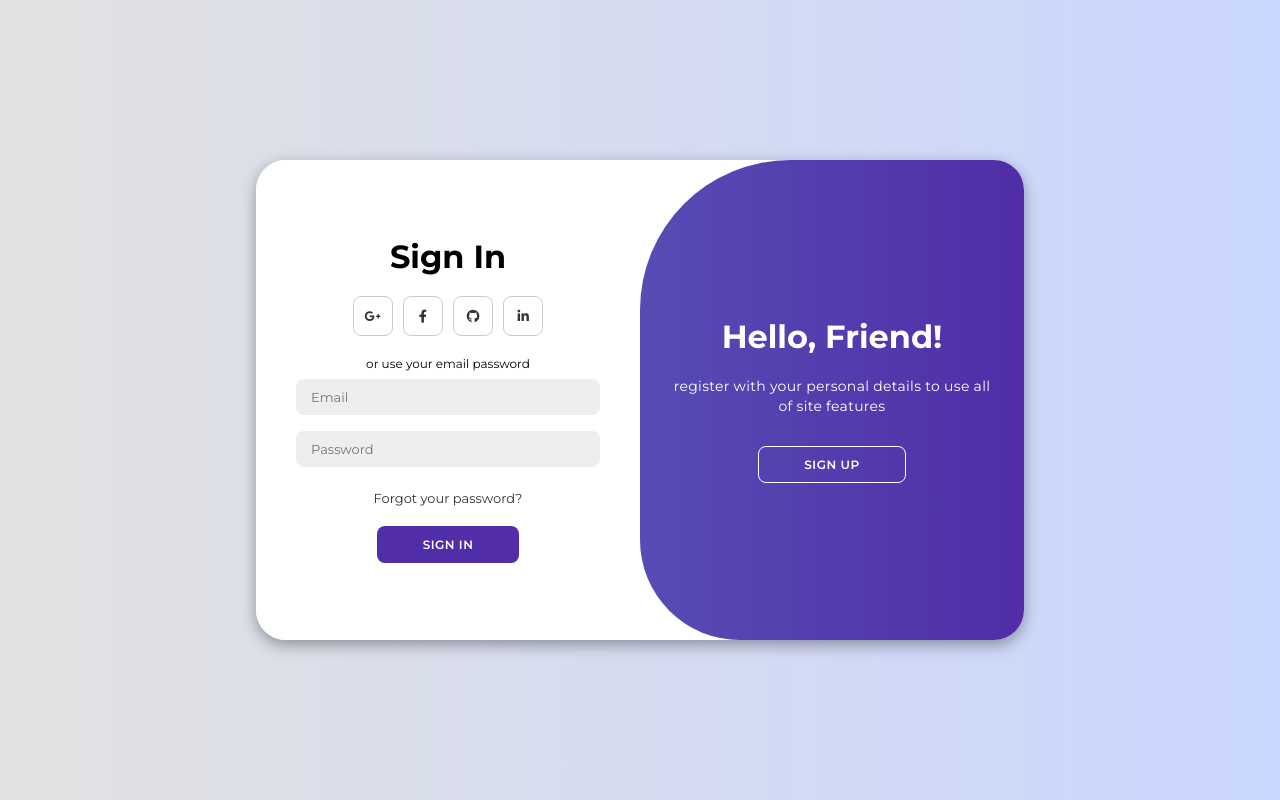
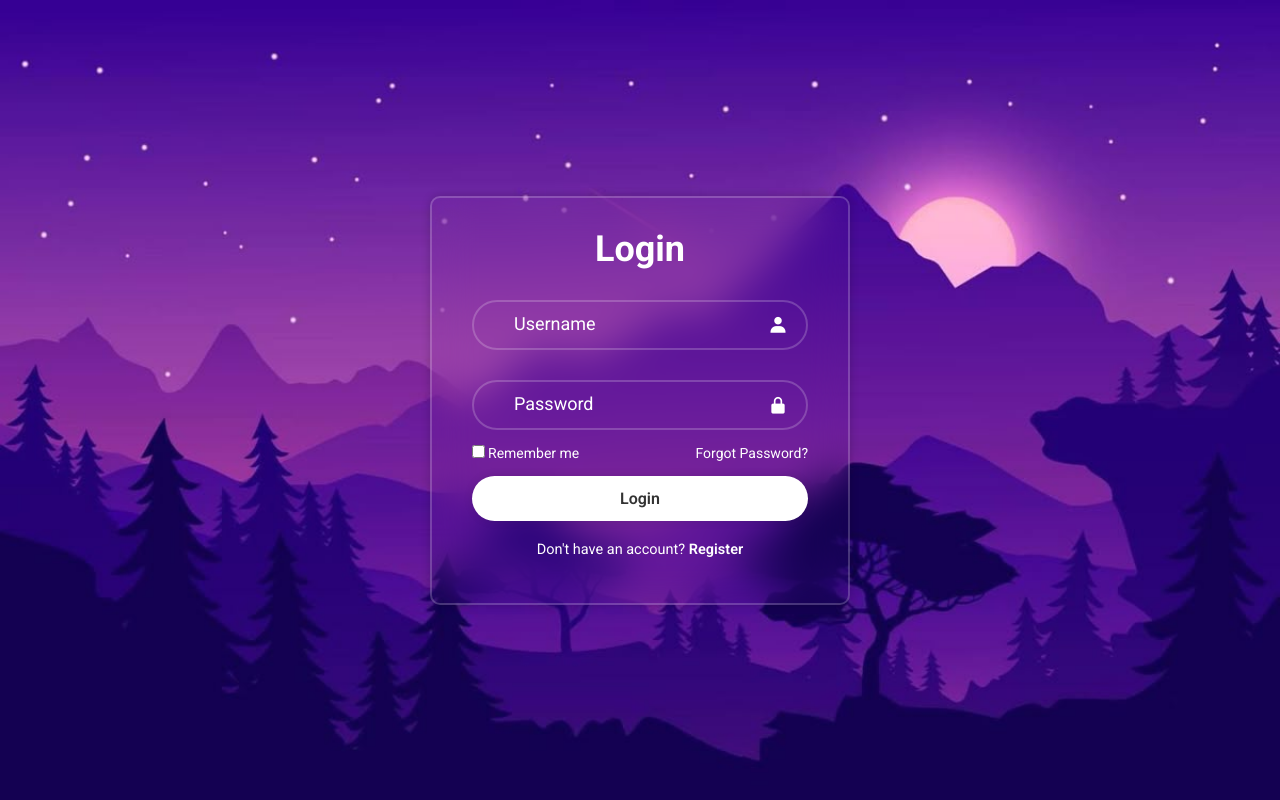
Before and after one commit to alphaxin441-a11y/modern-page, a plain HTML site: page index.html in a window 1280 px wide. Drawn offline with nearby package versions, Linux system fonts and the light colour scheme.

Commit message:
Add files via upload

```diff
--- a/index.html
+++ b/index.html
@@ -2,62 +2,35 @@
 <html lang="en">
 <head>
     <meta charset="UTF-8">
+    <meta http-equiv="X-UA-Compatible" content="IE=edge">
     <meta name="viewport" content="width=device-width, initial-scale=1.0">
-    <link rel="stylesheet" href="https://cdnjs.cloudflare.com/ajax/libs/font-awesome/6.4.2/css/all.min.css">
+    <title>login Form</title>
     <link rel="stylesheet" href="style.css">
-    <title>modern login page</title>
+    <link href='https://unpkg.com/boxicons@2.1.4/css/boxicons.min.css' rel='stylesheet'>
 </head>
+
 <body>
+    <div class="wrapper">
+        <form action="">
+            <h1>Login</h1>
+            <div class="input-box">
+                <input type="text" placeholder="Username" required>
+                <i class='bx bxs-user'></i>
+            </div>
+            <div class="input-box">
+                <input type="password" placeholder="Password" required>
+                <i class='bx bxs-lock-alt'></i>
+            </div>
 
-    <div class="container" id="container">
-        <div class="form-container sign-up">
-            <form>
-                <h1>Create Account</h1>
-                <div class="social-icons">
-                    <a href="#" class="icon"><i class="fa-brands fa-google-plus-g"></i></a>
-                    <a href="#" class="icon"><i class="fa-brands fa-facebook-f"></i></a>
-                    <a href="#" class="icon"><i class="fa-brands fa-github"></i></a>
-                    <a href="#" class="icon"><i class="fa-brands fa-linkedin-in"></i></a>
-                </div>
-                <span>or use your email for registration</span>
-                <input type="text" placeholder="Name">
-                <input type="email" placeholder="Email">
-                <input type="password" placeholder="Password">
-                <button>Sign Up</button>
-            </form>
-        </div>
-        <div class="form-container sign-in">
-            <form>
-                <h1>Sign In</h1>
-                <div class="social-icons">
-                    <a href="#" class="icon"><i class="fa-brands fa-google-plus-g"></i></a>
-                    <a href="#" class="icon"><i class="fa-brands fa-facebook-f"></i></a>
-                    <a href="#" class="icon"><i class="fa-brands fa-github"></i></a>
-                    <a href="#" class="icon"><i class="fa-brands fa-linkedin-in"></i></a>
-                </div>
-                <span>or use your email password</span>
-                <input type="email" placeholder="Email">
-                <input type="password" placeholder="Password">
-                <a href="#">Forgot your password?</a>
-                <button>Sign In</button>
-            </form>
-        </div>
-        <div class="toggle-container">
-            <div class="toggle">
-                <div class="toggle-panel toggle-left">
-                    <h1>Welcome Back!</h1>
-                    <p>enter your personal details to use all of site features</p>
-                    <button class="hidden" id="login">Sign In</button>
-                </div>
-                <div class="toggle-panel toggle-right">
-                    <h1>Hello, Friend!</h1>
-                    <p>register with your personal details to use all of site features</p>
-                    <button class="hidden" id="register">Sign Up</button>
+            <div class="remember-forgot">
+                <label><input type="checkbox">Remember me</label>
+                <a href="#">Forgot Password?</a>
             </div>
-        </div>
+
+            <button type="submit" class="btn">Login</button>
+            <div class="register-link">
+                <p>Don't have an account? <a href="#">Register</a></p>
+        </form>
     </div>
-
-    <script src="script.js"></script>
 </body>
-
 </html>
--- a/style.css
+++ b/style.css
@@ -1,210 +1,119 @@
-@import url('https://fonts.googleapis.com/css2?family=Montserrat:ital,wght@0,100..900;1,100..900&display=swap');
+@import url("https://fonts.googleapis.com/css2?family=Roboto:wght@300;400;500;600;700;800;900&display=swap");
 
-*{
+* {
   margin: 0;
   padding: 0;
   box-sizing: border-box;
-    font-family: 'Montserrat', sans-serif;
+  font-family: "Roboto", sans-serif;
 }
 
-body{
-    background-color: #c9d6ff;
-    background: linear-gradient(to right, #e2e2e2, #c9d6ff);
+body {
   display: flex;
+  justify-content: center;
   align-items: center;
-    justify-content: center;
-    flex-direction: column;
-    height: 100vh;
+  min-height: 100vh;
+  background: url('background\ 2.jpg') no-repeat;
+  background-size: cover;
+  background-position: center;
 }
 
-.container{
-    background-color: #fff;
-    border-radius: 30px;
-    box-shadow: 0 5px 15px rgba(0, 0, 0, 0.35);
-    position: relative;
-    overflow: hidden;
-    width: 768px;
-    max-width: 100%;
-    min-height: 480px;
+.wrapper {
+  width: 420px;
+  background: transparent;
+  border: 2px solid rgba(255, 255, 255, .2);
+  backdrop-filter: blur(20px);
+  box-shadow: 0 0 10px rgba(0, 0, 0, .2);
+  color: #fff;
+  border-radius: 10px;
+  padding: 30px 40px;
 }
 
-.container p{
-    font-size: 14px;
-    line-height: 20px;
-    letter-spacing: 0.3px;
-    margin: 20px 0;
+.wrapper h1 {
+    font-size: 36px;
+    text-align: center;
 }
 
-.container span{
-    font-size: 12px;
+.wrapper .input-box {
+  position: relative;
+  width: 100%;
+  height: 50px;
+  margin: 30px 0;
 }
 
-.container a{
-    color: #333;
-    font-size: 13px;
-    text-decoration: none;
-    margin: 15px 0 10px;
+.input-box input {
+  width: 100%;
+  height: 100%;
+  background: transparent;
+  border: none;
+  outline: none;
+  border: 2px solid rgba(255, 255, 255, .2);
+  border-radius: 40px;
+  font-size: 16px;
+  color: #fff;
+  padding: 20px 45px 20px 20px;
 }
 
-.container button{
-    background-color: #512da8;
+.input-box input::placeholder {
   color: #fff;
-    font-size: 12px;
-    padding: 10px 45px;
-    border: 1px solid transparent;
-    border-radius: 8px;
-    font-weight: 600;
-    letter-spacing: 0.5px;
-    text-transform: uppercase;
-    margin-top: 10px;
-    cursor: pointer;
+  font-size: 18px;
+  padding-left: 20px;
 }
 
-.container button.hidden{
-    background-color: transparent;
-    border-color: #fff;
+.input-box i {
+  position: absolute;
+  right: 20px;
+  top: 50%;
+  transform: translateY(-50%);
+  font-size: 20px;
 }
 
-.container form{
-    background-color: #fff;
+.wrapper .remember-forgot {
+  font-size: 14px;
+  margin: -15px 0 15px;
   display: flex;
-    align-items: center;
-    justify-content: center;
-    flex-direction: column;
-    padding: 0 40px;
-    height: 100%;
+  justify-content: space-between;
 }
 
-.container input{
-    background-color: #eee;
-    border: none;
-    margin: 8px 0;
-    padding: 10px 15px;
-    width: 100%;
-    border-radius: 8px;
-    font-size: 13px;
-    outline: none;
+.remember-forgot label input {
+  accent-color: #fff;
+  margin-right: 3px;
 }
 
-.form-container{
-    position: absolute;
-    top: 0;
-    height: 100%;
-    transition: all 0.6s ease-in-out;
+.remember-forgot a {
+  color: #fff;
+  text-decoration: none;
 }
 
-.sign-in{
-    left: 0;
-    width: 50%;
-    z-index: 2;
+.remember-forgot a:hover {
+  text-decoration: underline;
 }
 
-.container.active .sign-in{
-    transform: translateX(100%);
+.wrapper .btn {
+  width: 100%;
+  height: 45px;
+  background: #fff;
+  border: none;
+  outline: none;
+  border-radius: 40px;
+  box-shadow: 0 0 10px rgba(0, 0, 0, .1);
+  cursor: pointer;
+  font-size: 16px;
+  color: #333;
+  font-weight: 600;
 }
 
-.sign-up{
-    left: 0;
-    width: 50%;
-    opacity: 0;
-    z-index: 1;
+.wrapper .register-link {
+  text-align: center;
+  font-size: 14.5px;
+  margin: 20px 0 15px;
 }
 
-.container.active .sign-up{
-    transform: translateX(100%);
-    opacity: 1;
-    z-index: 5;
-    animation: show 0.6s;
+.register-link p a {
+  color: #fff;
+  text-decoration: none;
+  font-weight: 600;
 }
 
-@keyframes move{
-    0%, 49.99%{
-        opacity: 0;
-        z-index: 1;
+.register-link p a:hover {
+  text-decoration: underline;
 }
-    50%, 100%{
-        opacity: 1;
-        z-index: 5;
-    }
-}
-
-.social-icons{
-    margin: 20px 0;
-}
-
-.social-icons a{
-    border: 1px solid #ccc;
-    border-radius: 20%;
-    display: inline-flex;
-    align-items: center;
-    justify-content: center;
-    margin: 0 3px;
-    height: 40px;
-    width: 40px;
-}
-
-.toggle-container{
-    position: absolute;
-    top: 0;
-    left: 50%;
-    width: 50%;
-    height: 100%;
-    overflow: hidden;
-    transition: all 0.6s ease-in-out;
-    border-radius: 150px 0 0 100px;
-    z-index: 1000;
-}
-
-.container.active .toggle-container{
-    transform: translateX(-100%);
-    border-radius: 0 150px 100px 0;
-}
-
-.toggle{
-    background-color: #512da8;
-    height: 100%;
-    background: linear-gradient(to right, #5c6bc0, #512da8);
-    color: #fff;
-    position: relative;
-    left: -100%;
-    height: 100%;
-    width: 200%;
-    transform: translateX(0);
-    transition: all 0.6s ease-in-out;
-}
-
-.container.active .toggle{
-    transform: translateX(50%);
-}
-
-.toggle-panel{
-    position: absolute;
-    width: 50%;
-    height: 100%;
-    display: flex;
-    align-items: center;
-    justify-content: center;
-    flex-direction: column;
-    padding: 0 30px;
-    text-align: center;
-    top: 0;
-    transform: translateX(0);
-    transition: all 0.6s ease-in-out;
-}
-
-.toggle-left{
-    transform: translateX(-200%);
-}
-
-.container.active .toggle-left{
-    transform: translateX(0);
-}
-
-.toggle-right{
-    right: 0;
-    transform: translateX(0);
-}
-
-.container.active .toggle-right{
-    transform: translateX(200%);
-}
```
Also changed, not shown: background 2.jpg (added). Lines whose indentation alone changed are shown as unchanged.
